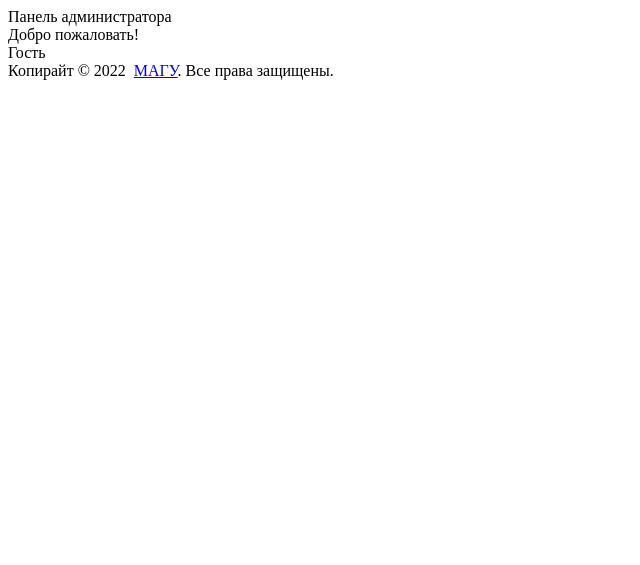
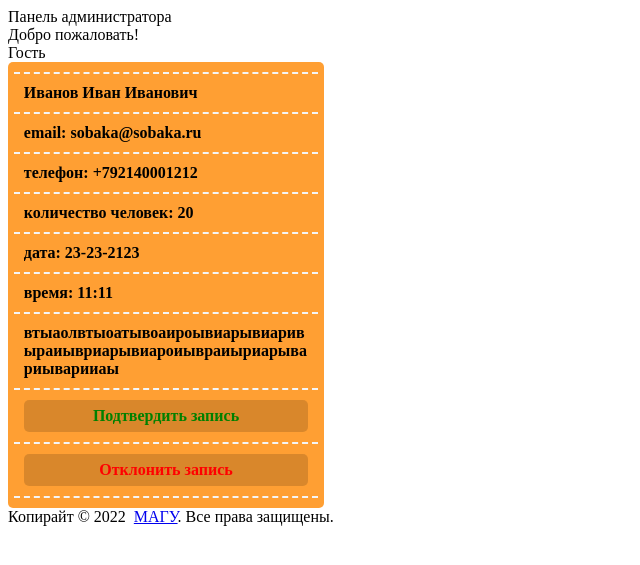
Before and after one commit to BehemothDi/museum, a Yii app: template backend/views/site/index.php in a window 1280 px wide. Shown: the top 565 px of the page, without its empty margins (0-640 px from the left). Run offline with PHP 8.4 and a stand-in for Yii, Linux system fonts and the light colour scheme; the template is opened without the code that fills it, so the values that code supplies are empty; some libraries are stand-ins or nearby versions.

Commit message:
links fixed

```diff
--- a/backend/assets/AppAsset.php
+++ b/backend/assets/AppAsset.php
@@ -14,6 +14,7 @@ class AppAsset extends AssetBundle
     public $baseUrl = '@web';
     public $css = [
         'css/site.css',
+        'css/my.css',
     ];
     public $js = [
     ];
--- a/backend/views/site/index.php
+++ b/backend/views/site/index.php
@@ -1,14 +1,37 @@
 <?php
 
-/* @var $this \yii\web\View */
+/* @var $this View */
+/* @var $record Record */
 
-
+use backend\models\RecordSearch;
+use yii\grid\GridView;
+use yii\helpers\Html;
 use yii\widgets\DetailView;
 use frontend\models\ContactForm;
+use backend\models\Record;
+use yii\web\View;
 
-
+$this->registerCssFile("css/my.css");
 $this->title = "Добро пожаловать!"
 ?>
 <div>
+ <div class="record-card">
+    <div class="record-card-line" style="border-top: 2px whitesmoke dashed; margin-top: 5px;">Иванов Иван Иванович</div>
+    <div class="record-card-line">email: sobaka@sobaka.ru</div>
+    <div class="record-card-line">телефон: +792140001212</div>
+    <div class="record-card-line">количество человек: 20</div>
+    <div class="record-card-line">дата: 23-23-2123</div>
+    <div class="record-card-line">время: 11:11</div>
+    <div class="record-card-line">втыаолвтыоатывоаироывиарывиаривыраиывриарывиароиывраиыриарывариыварииаы</div>
+    <div class="record-card-line">
+         <div class="record-button" style="color: green">Подтвердить запись</div>
+    </div>
+     <div class="record-card-line" style="margin-bottom: 5px;">
+         <div class="record-button" style="color: red">
+             Отклонить запись
+         </div>
+     </div>
+
+ </div>
 
 </div>
--- /dev/null
+++ b/backend/web/css/my.css
@@ -0,0 +1,31 @@
+.record-card {
+    width: 25%;
+    background: rgba(255, 136, 0, 0.8);
+    color: #000000;
+    padding-top: 5px;
+    padding-bottom: 5px;
+    border-radius: 5px;
+}
+
+.record-card-line {
+    font-weight: bold;
+    margin: auto;
+    width: 90%;
+    padding: 10px;
+    border-bottom: 2px whitesmoke dashed;
+    overflow-wrap: break-word;
+}
+
+.record-button {
+    border-radius: 5px;
+    background: rgba(0, 0, 0, 0.15);
+    padding-top: 7px;
+    padding-bottom: 7px;
+    text-align: center;
+}
+
+.record-button:hover {
+    background: rgba(255, 255, 255, 0.7);
+    cursor: pointer;
+    color: #000000 !important;
+}
```
Also changed, not shown: backend/views/news/index.php (line endings or trailing spaces), backend/views/user/index.php (line endings or trailing spaces).
